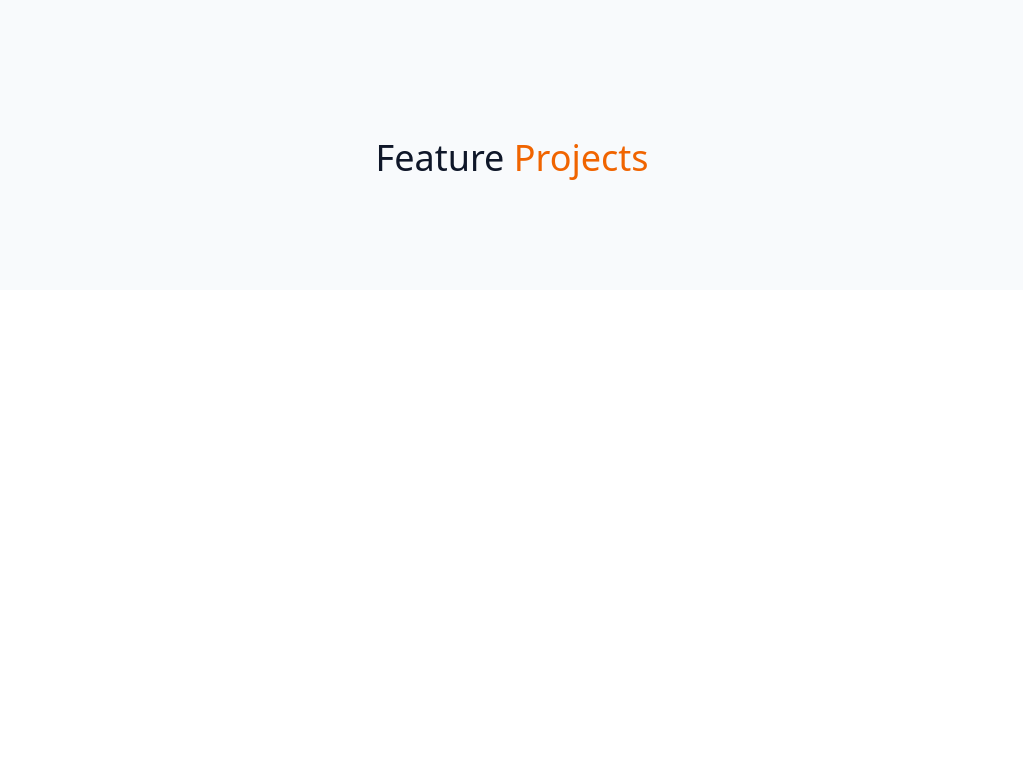
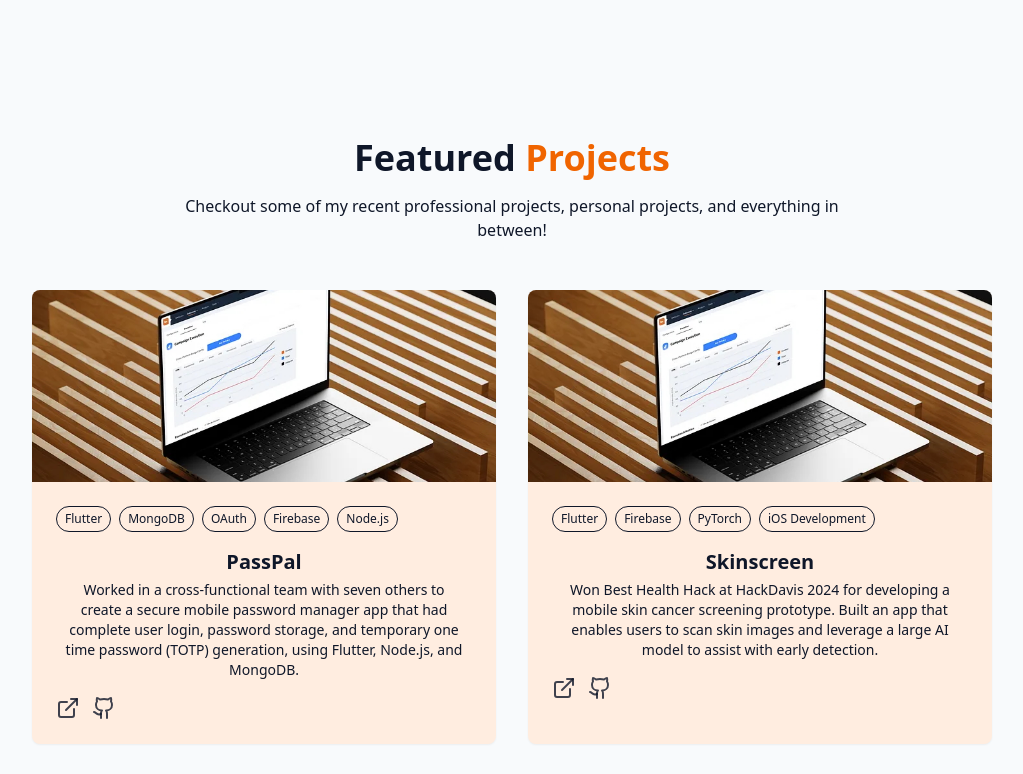
Before and after one commit to simondgooden/portfolio, a React (Vite) app: page / in a window 1280 px wide. Shown: the part 1460-2234 px from the top of the page, without its empty margins (128-1151 px from the left). Before the commit the page ends 1750 px from the top, so only its background shows below. Built offline with nearby package versions, Linux system fonts and the light colour scheme.

Commit message:
added project skeletons

```diff
--- a/src/components/ProjectSection.jsx
+++ b/src/components/ProjectSection.jsx
@@ -1,10 +1,12 @@
-import { Section } from "lucide-react";
+import { ExternalLink, Github, Section } from "lucide-react";
 
 const projects = [
   {
     id: 1,
     title: "PassPal",
-    image: "/projects/bn",
+    description:
+      "Worked in a cross-functional team with seven others to create a secure mobile password manager app that had complete user login, password storage, and temporary one time password (TOTP) generation, using Flutter, Node.js, and MongoDB.",
+    image: "/projects/bn.jpg",
     tags: ["Flutter ", "MongoDB", "OAuth", "Firebase", "Node.js"],
     overviewUrl: "https://codelabdavis.medium.com/passpal-9e46496ce71e",
     githubUrl: "https://github.com/Codelab-Davis/password-manager",
@@ -12,7 +14,8 @@
   {
     id: 2,
     title: "Skinscreen",
-    image: "/projects/bn",
+    description: "Won Best Health Hack at HackDavis 2024 for developing a mobile skin cancer screening prototype. Built an app that enables users to scan skin images and leverage a large AI model to assist with early detection.",
+    image: "/projects/bn.jpg",
     tags: ["Flutter", "Firebase", "PyTorch", "iOS Development"],
     overviewUrl: "https://devpost.com/software/skinscreen",
     githubUrl: "https://github.com/simondgooden/SkinScreen",
@@ -20,7 +23,8 @@
   {
     id: 3,
     title: "Brand Networks Dashboard",
-    image: "/projects/bn",
+    description: "Created a Fullstack Web Dashboard for Digital Advertisement Optimization",
+    image: "/projects/bn.jpg",
     tags: [
       "Next.js",
       "TypeScript",
@@ -35,7 +39,8 @@
   {
     id: 4,
     title: "Solidigm",
-    image: "/projects/bn",
+    description: "Developed an applied machine learning and retrieval-augmented generation (RAG) pipeline integrated into companies existing ecosystem.",
+    image: "/projects/bn.jpg",
     tags: ["TODO:"],
     overviewUrl: "https://codelabdavis.medium.com/solidigm-ai-25f524fdce2a",
     githubUrl: "",
@@ -46,9 +51,66 @@
   return (
     <section id="projects" className="py-24 px-4 relative">
       <div className="container mx-auto max-w-5xl">
-        <h2 className="text-3xl md: text-4xl font-bol mb-4 text-center">
-          Feature <span className="text-primary"> Projects </span>
+        <h2 className="text-3xl md: text-4xl font-bold mb-4 text-center">
+          Featured <span className="text-primary"> Projects </span>
         </h2>
+        <p className="text-center text-muted-foreground mb-12 max-w-2xl mx-auto">
+          Checkout some of my recent professional projects, personal projects,
+          and everything in between!
+        </p>
+
+        <div className="grid grid-cols-1 md:grid-cols-2 lg:grid-cols-2 gap-8">
+          {projects.map((projects, key) => (
+            <div
+              key={key}
+              className="group bg-card rounded-lg overflow-hidden shadow-xs card-hover"
+            >
+              <div className="h-48 overflow-hidden">
+                <img
+                  src={projects.image}
+                  alt={projects.title}
+                  className="w-full h-full object-cover transition-transform duration-500 group-hover:scale-110"
+                />
+              </div>
+
+              <div className="p-6">
+                <div className="flex flex-wrap gap-2 mb-4">
+                  {projects.tags.map((tags) => (
+                    <span className="px-2 py-1 text-xs font-medium border rounded-full bg-secondary text-secondary-foreground">
+                      {tags}
+                    </span>
+                  ))}
+                </div>
+
+                <h3 className="text-xl font-semibold mb-1">
+                  {" "}
+                  {projects.title}
+                </h3>
+                <p className="text-muted-foreground text-sm mb-4 px-2">
+                  {projects.description}
+                </p>
+                <div className="flex justify-between items-center">
+                  <div className="flex space-x-3">
+                    <a
+                      href={projects.overviewUrl}
+                      target="_blank"
+                      className="text-foreground/80 hover:text-primary transition-colors duration-300"
+                    >
+                      <ExternalLink />
+                    </a>
+                    <a
+                      href={projects.githubUrl}
+                      target="_blank"
+                      className="text-foreground/80 hover:text-primary transition-colors duration-300"
+                    >
+                      <Github />
+                    </a>
+                  </div>
+                </div>
+              </div>
+            </div>
+          ))}
+        </div>
       </div>
     </section>
   );
```
Also changed, not shown: public/projects/bn.jpg (renamed from src/assets/projects/bn.jpg).
